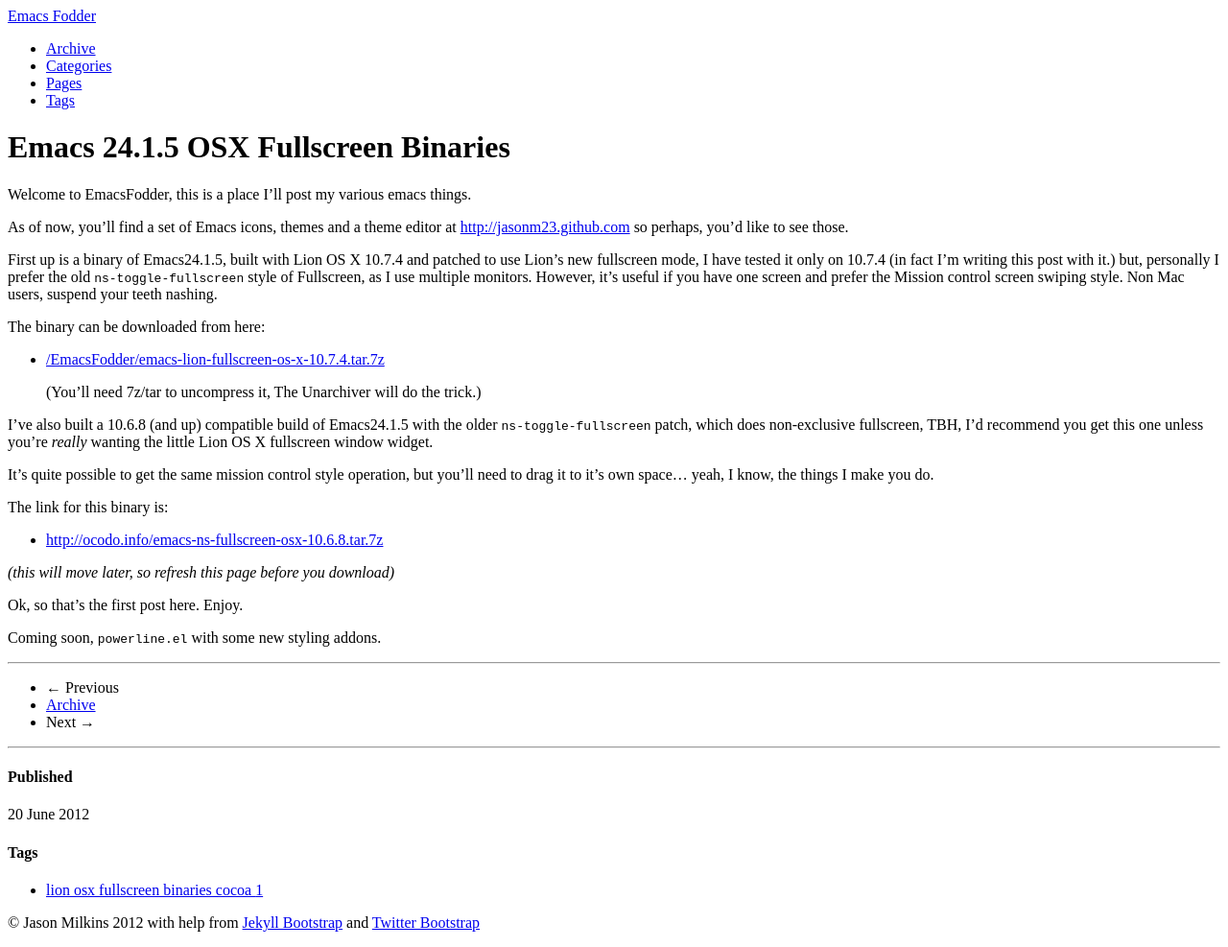
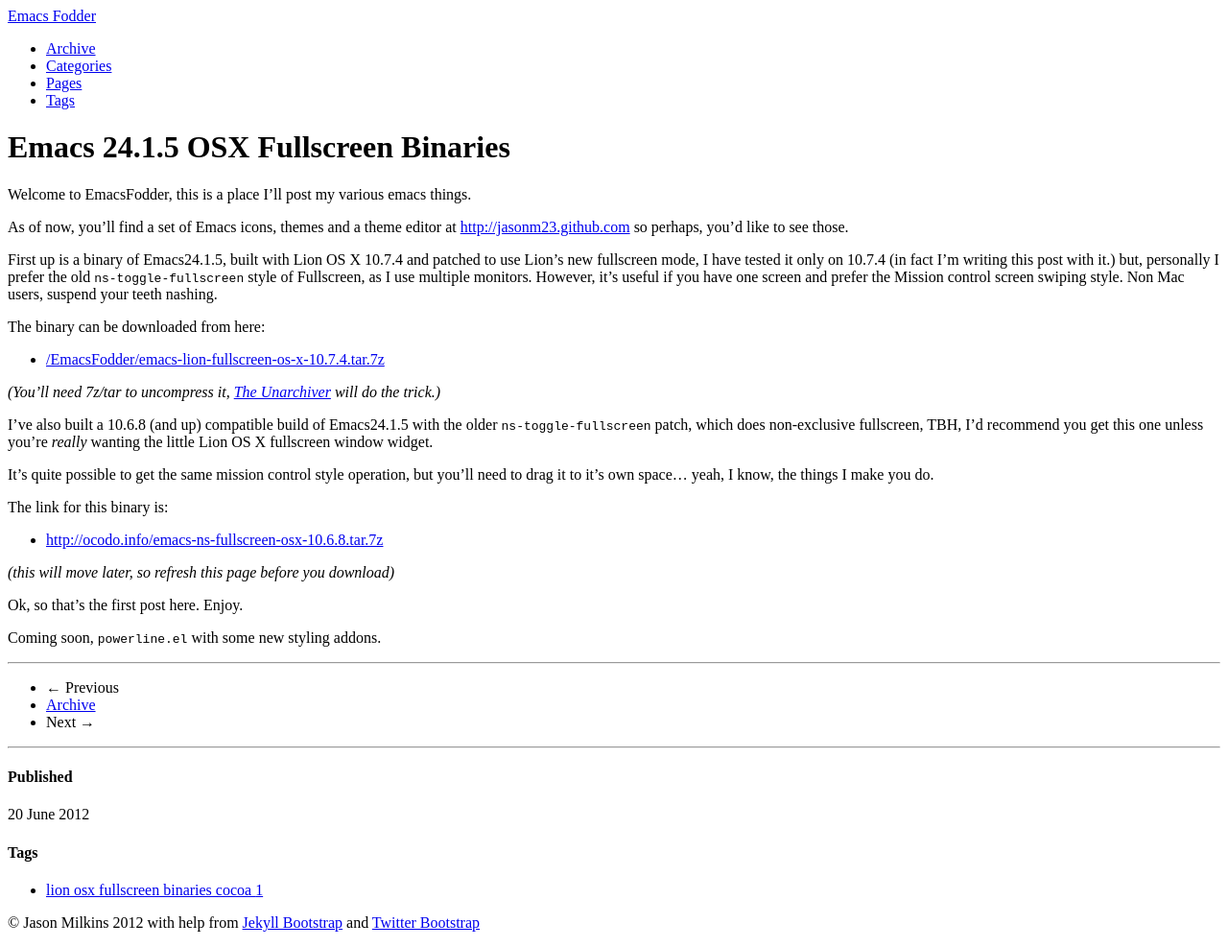
Before and after one commit to jasonm23/OldEmacsFodder, a Jekyll site: the page built from _posts/2012-06-20-emacs-binaries.md, in a window 1280 px wide. Shown: the whole page at 96% size. Built offline with Jekyll 4.4.1, drawn with Linux system fonts in a browser that asks for light colours; part of the change alters nothing that is shown.

```diff
--- a/_posts/2012-06-20-emacs-binaries.md
+++ b/_posts/2012-06-20-emacs-binaries.md
@@ -26,7 +26,7 @@ The binary can be downloaded from here:
 
 * [/EmacsFodder/emacs-lion-fullscreen-os-x-10.7.4.tar.7z](/EmacsFodder/emacs-lion-fullscreen-os-x-10.7.4.tar.7z)
 
-> (You'll need 7z/tar to uncompress it, The Unarchiver will do the trick.)
+*(You'll need 7z/tar to uncompress it, [The Unarchiver](http://wakaba.c3.cx/s/apps/unarchiver.html) will do the trick.)*
 
 I've also built a 10.6.8 (and up) compatible build of Emacs24.1.5
 with the older `ns-toggle-fullscreen` patch, which does non-exclusive
```
